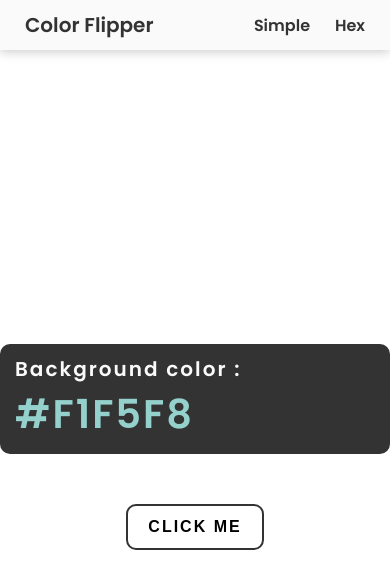
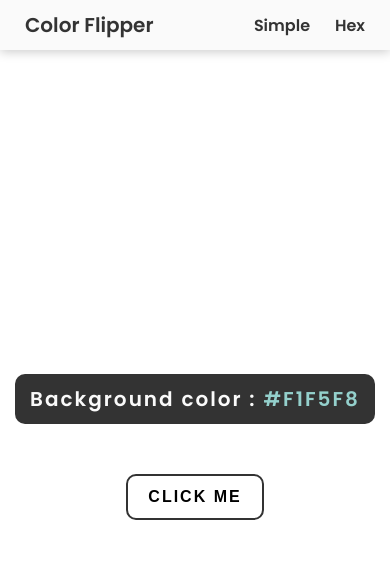
Before and after one commit to AlanMFlores/color-flipper, a plain HTML site: page index.html in a window 390 px wide. Drawn offline with Linux system fonts and the light colour scheme.

Commit message:
Span Media Querie

```diff
--- a/styles.css
+++ b/styles.css
@@ -133,7 +133,7 @@ a:hover {
         padding: 0 25px;
     }
 
-    .background {
+    .background, .color {
         font-size: 2rem;
     }
 
```
